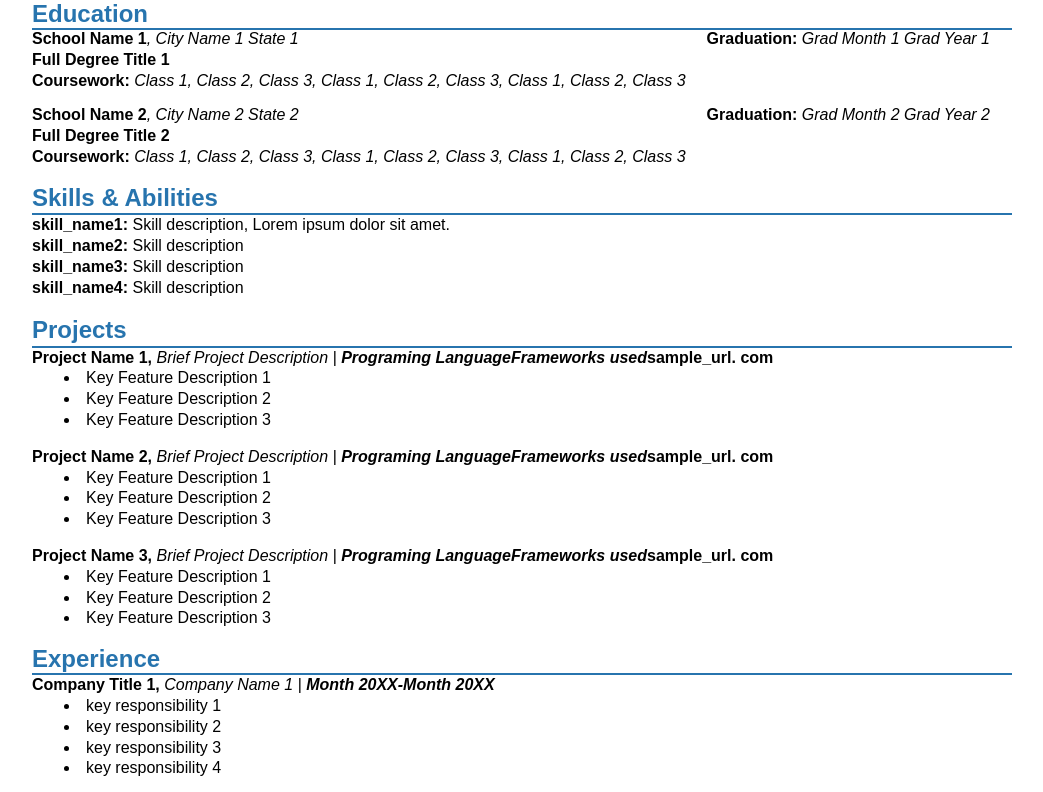
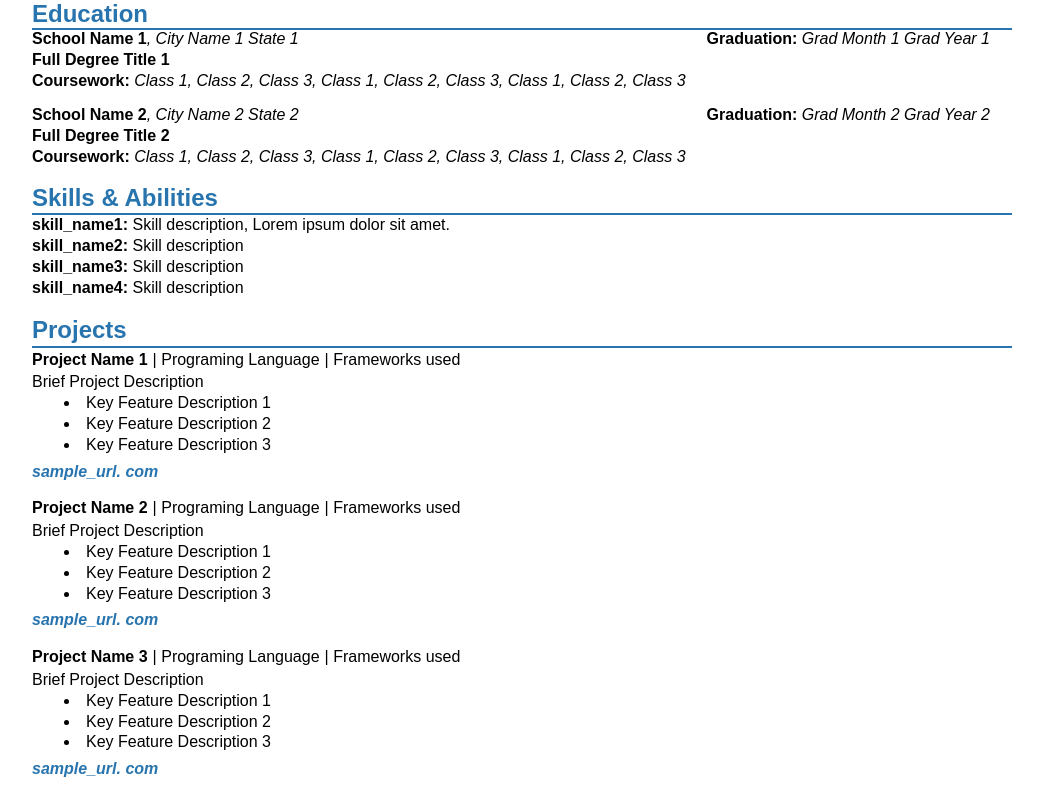
Before and after one commit to rickyg365/resume, a React app: page / in a window 1280 px wide. Shown: the part 176-968 px from the top of the page, without its empty margins (118-1161 px from the left). Built offline with nearby package versions, Linux system fonts and the light colour scheme.

Commit message:
updated project section

```diff
--- a/public/index.html
+++ b/public/index.html
@@ -19,7 +19,7 @@
       work correctly both with client-side routing and a non-root public URL.
       Learn how to configure a non-root public URL by running `npm run build`.
     -->
-        <title>React App</title>
+        <title>Web Resume</title>
     </head>
     <body>
         <noscript>You need to enable JavaScript to run this app.</noscript>
--- a/src/components/header/Header.css
+++ b/src/components/header/Header.css
@@ -25,11 +25,12 @@ header {
     display: flex;
     flex-direction: column;
     align-items: flex-start;
-    justify-content: space-between;
+    justify-content: space-around;
 }
 
 .name {
     font-size: 2.5rem;
+    justify-self: flex-start;
 }
 
 .sub-titles {
--- a/src/components/projects/project/Project.css
+++ b/src/components/projects/project/Project.css
@@ -0,0 +1,38 @@
+.project-container {
+    display: flex;
+    gap: 2px;
+    flex-direction: column;
+}
+
+.first-row {
+    position: relative;
+    display: flex;
+    gap: 5px;
+}
+
+.proj-name {
+    font-weight: 600;
+}
+
+.proj-body {
+}
+
+.tag-1 {
+    /* position: absolute;
+    right: 75px; */
+}
+
+.tag-2 {
+    /* position: absolute;
+    right: 5px; */
+}
+
+.proj-description {
+}
+
+.proj-url {
+    font-style: italic;
+    font-weight: 550;
+    padding-top: 0.25rem;
+    color: #2774ae;
+}
--- a/src/components/projects/project/Project.js
+++ b/src/components/projects/project/Project.js
@@ -10,16 +10,17 @@ function Project(props) {
 
     return (
         <div className="project-container">
-            <h4 className="company-title">
-                {props.name},{" "}
-                <span className="company-name">{props.description} | </span>{" "}
-                <span className="company-date">
-                    {props.language}
-                    {props.tech}
-                </span>
-                {props.url}
-            </h4>
-            <ul className="points-container">{feature_list}</ul>
+            <div className="first-row">
+                <div className="proj-name">{props.name}</div>
+                <div className="tag-1">| {props.language}</div>
+                <div className="tag-2">| {props.tech}</div>
+            </div>
+            <div className="proj-body">
+                <div className="proj-description">{props.description}</div>
+                <ul className="feature-container">{feature_list}</ul>
+            </div>
+
+            <div className="proj-url">{props.url} </div>
         </div>
     );
 }
```
